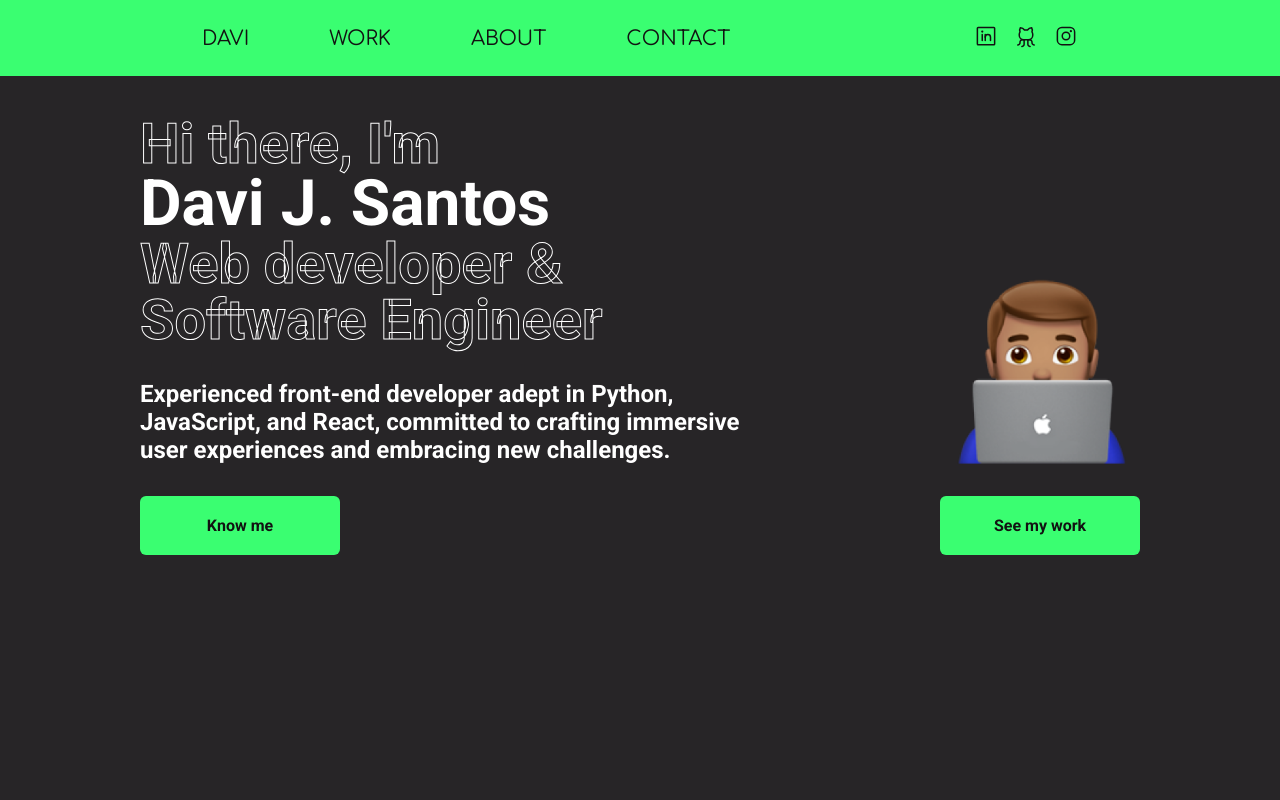
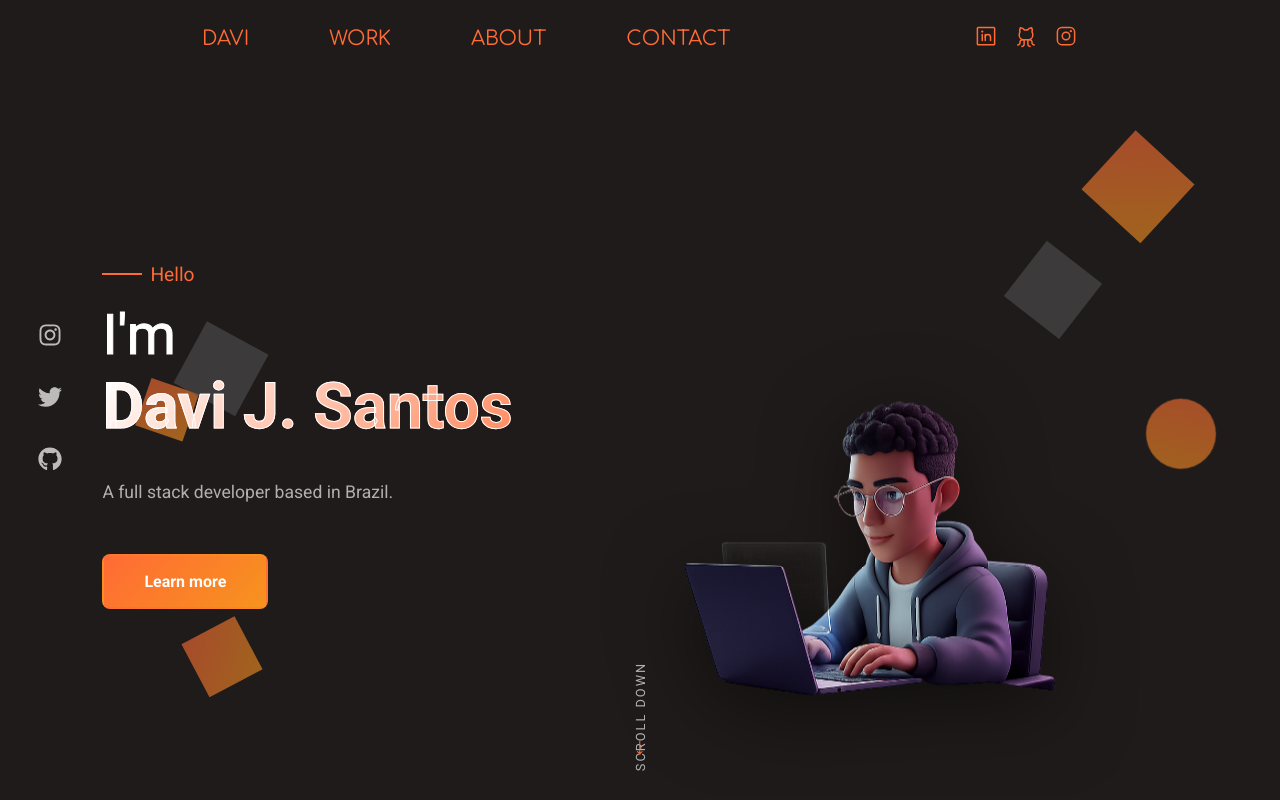
Before and after one commit to Dex64ter/dex64ter.github.io, a React (Vite) app: page / in a window 1280 px wide. Built offline with nearby package versions, Linux system fonts and the light colour scheme.

Commit message:
atualização de design da home

```diff
--- a/package.json
+++ b/package.json
@@ -15,6 +15,7 @@
   "dependencies": {
     "@emailjs/browser": "^4.3.3",
     "@octokit/rest": "^20.1.0",
+    "@phosphor-icons/react": "^2.1.10",
     "@types/node": "^20.12.7",
     "axios": "^1.6.8",
     "date-fns": "^3.3.1",
@@ -22,6 +23,7 @@
     "phosphor-react": "^1.4.1",
     "react": "^18.2.0",
     "react-dom": "^18.2.0",
+    "react-icons": "^5.5.0",
     "react-router-dom": "^6.22.2",
     "react-toastify": "^10.0.5",
     "styled-components": "^6.1.8"
--- a/src/components/Header/styles.ts
+++ b/src/components/Header/styles.ts
@@ -3,8 +3,8 @@ import styled from 'styled-components'
 export const HeaderContainer = styled.header`
   width: 100%;
   padding: 1.5rem 0;
-  background: ${(props) => props.theme.colors.green};
-  color: ${(props) => props.theme.colors['base-text']};
+  background: ${(props) => props.theme.colors.background};
+  color: ${(props) => props.theme.colors.orange};
 `
 
 export const HeaderContent = styled.div`
@@ -25,11 +25,11 @@ export const HeaderNav = styled.nav`
     font-size: 1.25rem;
     font-family: 'Comfortaa', sans-serif;
     text-decoration: none;
-    color: ${(props) => props.theme.colors['base-text']};
+    color: ${(props) => props.theme.colors.orange};
 
     &:hover {
-      border-bottom: 1px solid ${(props) => props.theme.colors['base-text']};
-      transition: 0.2s;
+      border-bottom: 1px solid ${(props) => props.theme.colors.orange};
+      transition: border-bottom 0.2s ease-in-out;
     }
   }
 `
@@ -41,6 +41,6 @@ export const SocialMedia = styled.div`
   text-decoration: none;
 
   svg {
-    color: ${(props) => props.theme.colors['base-text']};
+    color: ${(props) => props.theme.colors.orange};
   }
 `
--- a/src/pages/Home.tsx/index.tsx
+++ b/src/pages/Home.tsx/index.tsx
@@ -3,30 +3,85 @@ import {
   HomeContainer,
   ButtonLink,
   AvatarContainer,
+  FloatingShapes,
+  Shape,
+  SocialLinks,
+  SocialIcon,
+  ScrollIndicator,
+  Greeting,
 } from './styles'
 import avatar from '../../assets/avatar.png'
+import { FaTwitter, FaInstagram, FaGithub } from 'react-icons/fa'
+// import { TwitterLogo, InstagramLogo, FacebookLogo } from '@phosphor-icons/react'
 
 export function Home() {
   return (
     <HomeContainer>
+      <FloatingShapes>
+        <Shape size="80px" top="10%" right="8%" rotation={45} />
+        <Shape size="60px" bottom="15%" left="15%" rotation={-30} />
+        <Shape size="50px" bottom="50%" right="85%" rotation={20} />
+        <Shape size="70px" top="45%" right="5%" rotation={60} circle />
+        <Shape
+          size="70px"
+          top="25%"
+          right="15%"
+          rotation={40}
+          color="#4e4e4e"
+        />
+        <Shape
+          size="70px"
+          top="36%"
+          right="80%"
+          rotation={30}
+          color="#4e4e4e"
+        />
+      </FloatingShapes>
+
+      <SocialLinks>
+        <SocialIcon
+          href="https://www.instagram.com/davijse.dev/"
+          target="_blank"
+          rel="noopener noreferrer"
+        >
+          <FaInstagram size={24} />
+        </SocialIcon>
+        <SocialIcon
+          href="https://twitter.com"
+          target="_blank"
+          rel="noopener noreferrer"
+        >
+          <FaTwitter size={24} />
+        </SocialIcon>
+        <SocialIcon
+          href="https://github.com/dex64ter"
+          target="_blank"
+          rel="noopener noreferrer"
+        >
+          <FaGithub size={24} />
+        </SocialIcon>
+      </SocialLinks>
+
       <HomeApresentation>
+        <Greeting>Hello</Greeting>
         <div>
-          <h1>Hi there, I&#39;m </h1>
-          <strong>Davi J. Santos</strong>
-          <h1>Web developer & Software Engineer</h1>
+          <h1>
+            I&#39;m <strong>Davi J. Santos</strong>
+          </h1>
         </div>
-        <p>
-          Experienced front-end developer adept in Python, JavaScript, and
-          React, committed to crafting immersive user experiences and embracing
-          new challenges.
-        </p>
+        <p>A full stack developer based in Brazil.</p>
 
-        <ButtonLink to={'/about'}>Know me</ButtonLink>
+        <ButtonLink to={'/about'}>Learn more</ButtonLink>
       </HomeApresentation>
+
       <AvatarContainer>
-        <img src={avatar} alt="" />
-        <ButtonLink to={'/work'}>See my work</ButtonLink>
+        <img src={avatar} alt="Davi J. Santos - Developer" />
       </AvatarContainer>
+
+      <ScrollIndicator>
+        <span>scroll down</span>
+        <div className="arrow">↓</div>
+      </ScrollIndicator>
     </HomeContainer>
   )
 }
--- a/src/pages/Home.tsx/styles.ts
+++ b/src/pages/Home.tsx/styles.ts
@@ -1,69 +1,267 @@
-import styled from 'styled-components'
-import { NavLink } from 'react-router-dom'
+import styled, { keyframes } from 'styled-components'
+import { Link } from 'react-router-dom'
+
+const float = keyframes`
+  0%, 100% {
+    transform: translateY(0) rotate(deg);
+  }
+  50% {
+    transform: translateY(-20px) rotate(5deg);
+  }
+`
+
+const floatVertical = keyframes`
+  0%, 100% {
+    transform: translateY(0);
+  }
+  50% {
+    transform: translateY(-10px);
+  }
+`
+
+const pulse = keyframes`
+  0%, 100% {
+    opacity: 1;
+  }
+  50% {
+    opacity: 0.5;
+  }
+`
 
 export const HomeContainer = styled.div`
-  max-width: 1000px;
-  margin: 0 auto;
-  margin-top: 2.5rem;
+  min-height: 90vh;
+  background-color: #${(props) => props.theme.colors.background};
+  color: ${(props) => props.theme.colors.white};
 
   display: flex;
-  align-items: flex-end;
-  gap: 10rem;
+  align-items: center;
+  justify-content: space-between;
+  padding: 0 8%;
+  position: relative;
+  overflow: hidden;
+
+  @media (max-width: 768px) {
+    flex-direction: column;
+    justify-content: center;
+    padding: 4rem 1rem;
+    gap: 3rem;
+  }
+`
+
+export const FloatingShapes = styled.div`
+  position: absolute;
+  width: 100%;
+  height: 100%;
+  top: 0;
+  left: 0;
+  pointer-events: none;
+  z-index: 1;
+`
+
+interface ShapeProps {
+  size: string
+  top?: string
+  bottom?: string
+  left?: string
+  right?: string
+  rotation: number
+  circle?: boolean
+  color?: string
+}
+
+export const Shape = styled.div<ShapeProps>`
+  position: absolute;
+  width: ${(props) => props.size};
+  height: ${(props) => props.size};
+  background: ${(props) =>
+    `linear-gradient(135deg, ${props.color || '#ff6b35'}, ${props.color || '#f7931e'})`};
+  ${(props) => (props.circle ? 'border-radius: 50%;' : '')};
+  top: ${(props) => props.top || 'auto'};
+  bottom: ${(props) => props.bottom || 'auto'};
+  left: ${(props) => props.left || 'auto'};
+  right: ${(props) => props.right || 'auto'};
+  transform: rotate(${(props) => props.rotation}deg);
+  opacity: 0.6;
+  animation: ${float} 6s ease-in-out infinite;
+
+  @media (max-width: 968px) {
+    opacity: 0.3;
+  }
+`
+
+export const SocialLinks = styled.div`
+  position: fixed;
+  left: 3%;
+  top: 50%;
+  transform: translateY(-50%);
+  display: flex;
+  flex-direction: column;
+  gap: 2rem;
+  z-index: 100;
+
+  @media (max-width: 968px) {
+    left: 2%;
+    gap: 1.5rem;
+  }
+`
+
+export const SocialIcon = styled.a`
+  color: #ffffff;
+  font-size: 1.5rem;
+  transition: all 0.3s ease;
+  opacity: 0.7;
+
+  &:hover {
+    color: #ff6b35;
+    opacity: 1;
+    transform: translateX(5px);
+  }
+
+  @media (max-width: 968px) {
+    font-size: 1.3rem;
+  }
 `
 
 export const HomeApresentation = styled.div`
-  display: flex;
-  flex-direction: column;
-  gap: 2rem;
+  flex: 1;
+  max-width: 600px;
+  z-index: 10;
 
   h1 {
-    color: transparent;
+    font-size: 3.5rem;
+    font-weight: 400;
+    margin: 1rem 0;
     -webkit-text-stroke: 1px ${(props) => props.theme.colors.white};
-    font-size: 3.5rem;
-    line-height: 1;
-  }
+    line-height: 1.2;
 
-  strong {
-    font-size: 4rem;
-    line-height: 1;
+    strong {
+      display: block;
+      font-weight: 700;
+      font-size: 4rem;
+      background: linear-gradient(135deg, #ffffff, #ff6b35);
+      -webkit-background-clip: text;
+      -webkit-text-fill-color: transparent;
+      background-clip: text;
+    }
   }
 
   p {
-    font-size: 1.5rem;
-    font-weight: bold;
+    font-size: 1.1rem;
+    color: #b0b0b0;
+    margin: 2rem 0;
+    line-height: 1.6;
+  }
+
+  @media (max-width: 768px) {
+    max-width: 100%;
+    text-align: center;
+
+    h1 {
+      font-size: 2.5rem;
+
+      strong {
+        font-size: 3rem;
+      }
+    }
+
+    p {
+      font-size: 1rem;
+    }
   }
 `
 
-export const ButtonLink = styled(NavLink)`
-  width: 200px;
-  padding: 1.25rem 0;
-
+export const Greeting = styled.span`
+  color: #ff6b35;
+  font-size: 1.2rem;
+  font-weight: 500;
   display: flex;
   align-items: center;
-  justify-content: center;
+  gap: 0.5rem;
 
-  background-color: ${(props) => props.theme.colors.green};
-  color: ${(props) => props.theme.colors['base-text']};
+  &::before {
+    content: '';
+    width: 40px;
+    height: 2px;
+    background: #ff6b35;
+  }
 
-  border-radius: 6px;
+  @media (max-width: 768px) {
+    justify-content: center;
+  }
+`
+
+export const ButtonLink = styled(Link)`
+  display: inline-block;
+  padding: 1rem 2.5rem;
+  background: linear-gradient(135deg, #ff6b35, #f7931e);
+  color: #ffffff;
+  text-decoration: none;
+  border-radius: 8px;
+  font-weight: 600;
   font-size: 1rem;
-  font-weight: bold;
-  text-decoration: none;
+  transition: all 0.3s ease;
+  border: 2px solid transparent;
+  margin-top: 1rem;
 
   &:hover {
-    opacity: 0.8;
-    transition: 0.2s;
+    background: transparent;
+    border-color: #ff6b35;
+    color: #ff6b35;
+    transform: translateY(-2px);
+    box-shadow: 0 10px 25px rgba(255, 107, 53, 0.3);
   }
 `
 
 export const AvatarContainer = styled.div`
+  flex: 1;
+  display: flex;
+  align-items: center;
+  justify-content: center;
+  z-index: 10;
+  position: relative;
+
+  img {
+    border: 1px;
+    max-width: 1500px;
+    width: 100%;
+    height: auto;
+    filter: drop-shadow(0 20px 40px rgba(0, 0, 0, 0.5));
+    animation: ${floatVertical} 4s ease-in-out infinite;
+  }
+
+  @media (max-width: 768px) {
+    img {
+      max-width: 350px;
+    }
+  }
+`
+
+export const ScrollIndicator = styled.div`
+  position: absolute;
+  bottom: 5%;
+  left: 50%;
+  transform: translateX(-50%);
   display: flex;
   flex-direction: column;
   align-items: center;
-  gap: 2rem;
+  gap: 0.5rem;
+  z-index: 10;
 
-  img {
-    width: 12rem;
-    height: 12rem;
+  span {
+    font-size: 0.8rem;
+    color: #b0b0b0;
+    text-transform: uppercase;
+    letter-spacing: 2px;
+    transform: rotate(-90deg);
+  }
+
+  .arrow {
+    font-size: 1.5rem;
+    color: #ff6b35;
+    animation: ${pulse} 2s ease-in-out infinite;
+  }
+
+  @media (max-width: 768px) {
+    display: none;
   }
 `
--- a/src/styles/themes/default.ts
+++ b/src/styles/themes/default.ts
@@ -1,9 +1,10 @@
 export const defaultTheme = {
   colors: {
     white: '#fff',
-    background: '#272527',
+    background: '#1f1b1a',
     'base-text': '#121212',
     'base-placeholder': '#898989',
     green: '#3AFE71',
+    orange: '#ff6b35',
   },
 }
```
Also changed, not shown: src/assets/avatar.png, 1 other file (tests, documents, lock files or other folders).
